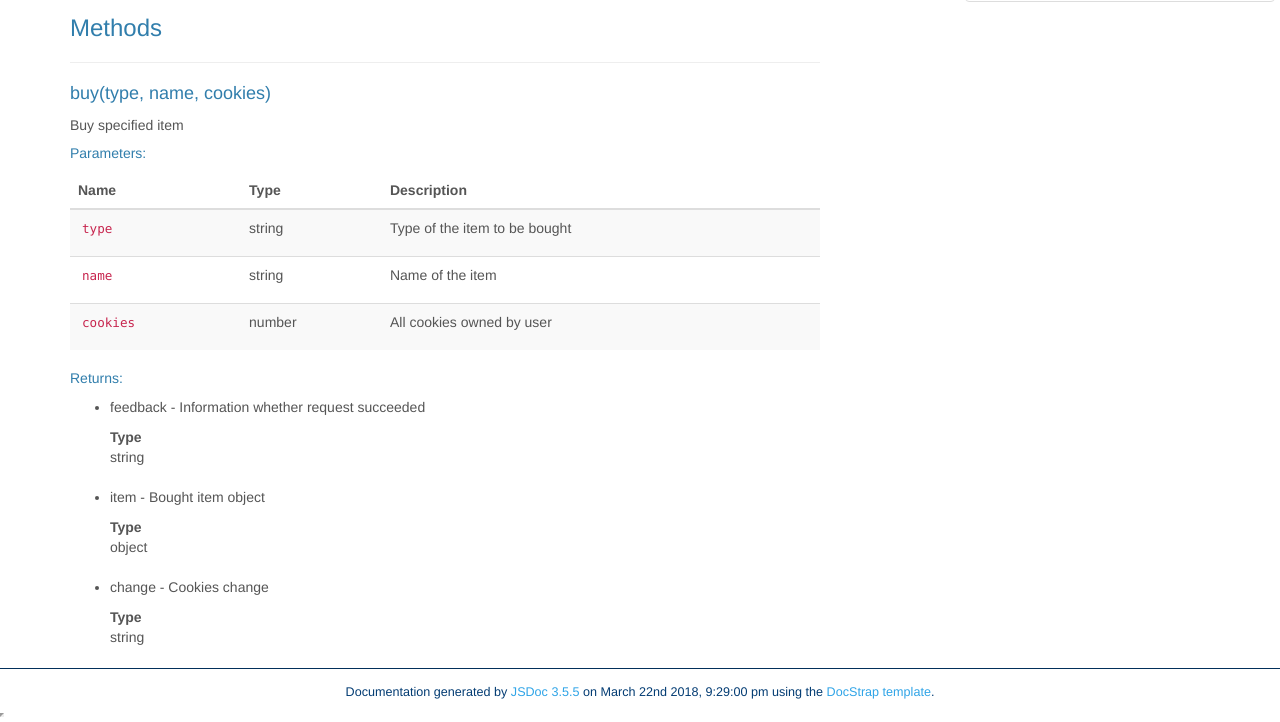
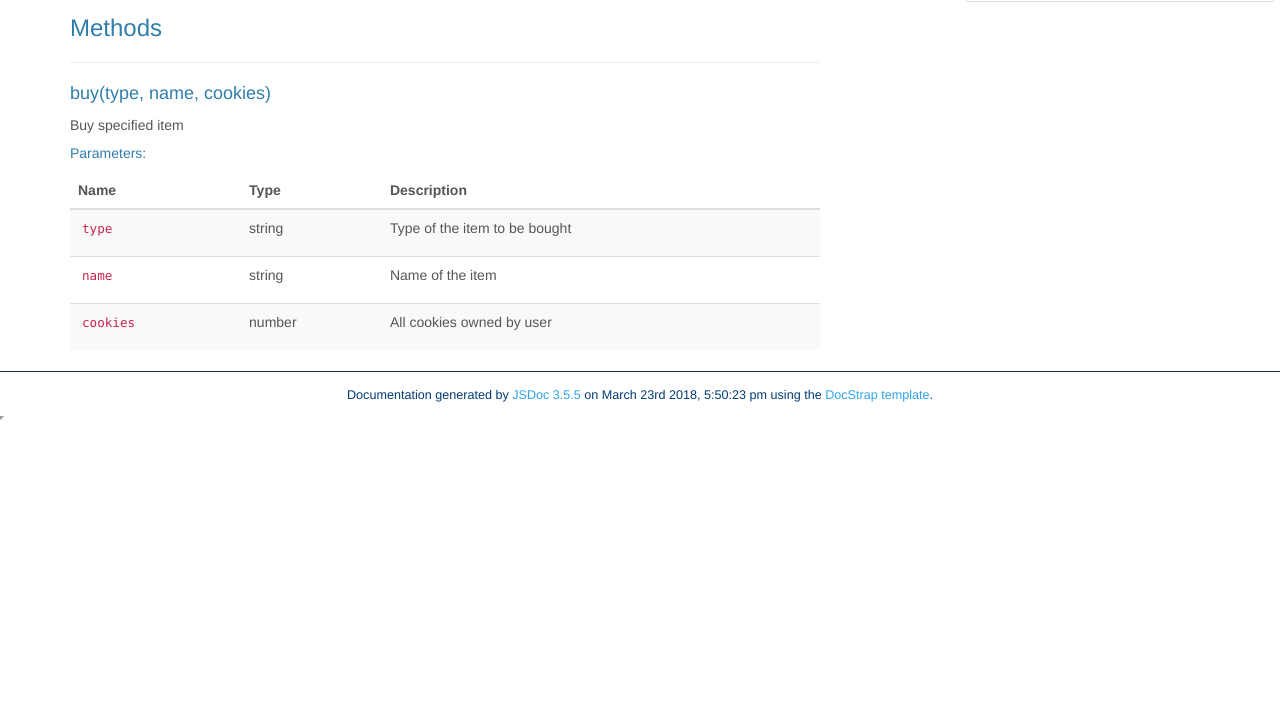
Before and after one commit to karolsw3/Cookieclicker, a website: page docs/gen/Shop.html in a window 1280 px wide. Shown: the part 271-993 px from the top of the page. After the commit the page ends 800 px from the top, so only its background shows below. Drawn offline with Linux system fonts and the light colour scheme.

Commit message:
Test shop class

```diff
--- a/docs/gen/Shop.html
+++ b/docs/gen/Shop.html
@@ -346,74 +346,6 @@
 
 
 
-    <h5>Returns:</h5>
-    <ul>
-            <li>
-<div class="param-desc">
-    <p>feedback - Information whether request succeeded</p>
-</div>
-
-
-
-<dl>
-    <dt>
-        Type
-    </dt>
-    <dd>
-
-<span class="param-type">string</span>
-
-
-
-    </dd>
-</dl>
-
-</li>
-
-            <li>
-<div class="param-desc">
-    <p>item - Bought item object</p>
-</div>
-
-
-
-<dl>
-    <dt>
-        Type
-    </dt>
-    <dd>
-
-<span class="param-type">object</span>
-
-
-
-    </dd>
-</dl>
-
-</li>
-
-            <li>
-<div class="param-desc">
-    <p>change - Cookies change</p>
-</div>
-
-
-
-<dl>
-    <dt>
-        Type
-    </dt>
-    <dd>
-
-<span class="param-type">string</span>
-
-
-
-    </dd>
-</dl>
-
-</li>
-        </ul>
 
 
 </dd>
@@ -468,7 +400,7 @@
 <span class="jsdoc-message">
 	Documentation generated by <a href="https://github.com/jsdoc3/jsdoc">JSDoc 3.5.5</a>
 
-		on March 22nd 2018, 9:29:00 pm
+		on March 23rd 2018, 5:50:23 pm
 
 	using the <a href="https://github.com/docstrap/docstrap">DocStrap template</a>.
 </span>
--- a/docs/gen/quicksearch.html
+++ b/docs/gen/quicksearch.html
@@ -7,7 +7,7 @@
     <script src="scripts/fulltext-search.js"></script>
 
     <script type="text/x-docstrap-searchdb">
-    {"classes.list.html":{"id":"classes.list.html","title":"Classes","body":" Documentation Classes GameShop Classes Classes Game Shop × Search results Close Documentation generated by JSDoc 3.5.5 on March 22nd 2018, 9:29:00 pm using the DocStrap template. "},"index.html":{"id":"index.html","title":"Index","body":" Documentation Classes GameShop × Search results Close Documentation generated by JSDoc 3.5.5 on March 22nd 2018, 9:29:00 pm using the DocStrap template. "},"Game.html":{"id":"Game.html","title":"Class: Game","body":" Documentation Classes GameShop Class: Game Game Basic game class. new Game() Methods cookieClick() Increase cookie amount by cookiesPerClick init() Initialise the game × Search results Close Documentation generated by JSDoc 3.5.5 on March 22nd 2018, 9:29:00 pm using the DocStrap template. "},"Shop.html":{"id":"Shop.html","title":"Class: Shop","body":" Documentation Classes GameShop Class: Shop Shop Shop class. new Shop() Methods buy(type, name, cookies) Buy specified item Parameters: Name Type Description type string Type of the item to be bought name string Name of the item cookies number All cookies owned by user Returns: feedback - Information whether request succeeded Type string item - Bought item object Type object change - Cookies change Type string × Search results Close Documentation generated by JSDoc 3.5.5 on March 22nd 2018, 9:29:00 pm using the DocStrap template. "}}
+    {"classes.list.html":{"id":"classes.list.html","title":"Classes","body":" Documentation Classes GameShop Classes Classes Game Shop × Search results Close Documentation generated by JSDoc 3.5.5 on March 23rd 2018, 5:50:23 pm using the DocStrap template. "},"index.html":{"id":"index.html","title":"Index","body":" Documentation Classes GameShop × Search results Close Documentation generated by JSDoc 3.5.5 on March 23rd 2018, 5:50:23 pm using the DocStrap template. "},"Game.html":{"id":"Game.html","title":"Class: Game","body":" Documentation Classes GameShop Class: Game Game Basic game class. new Game() Methods cookieClick() Increase cookie amount by cookiesPerClick init() Initialise the game × Search results Close Documentation generated by JSDoc 3.5.5 on March 23rd 2018, 5:50:23 pm using the DocStrap template. "},"Shop.html":{"id":"Shop.html","title":"Class: Shop","body":" Documentation Classes GameShop Class: Shop Shop Shop class. new Shop() Methods buy(type, name, cookies) Buy specified item Parameters: Name Type Description type string Type of the item to be bought name string Name of the item cookies number All cookies owned by user × Search results Close Documentation generated by JSDoc 3.5.5 on March 23rd 2018, 5:50:23 pm using the DocStrap template. "}}
     </script>
 
     <script type="text/javascript">
```
Also changed, not shown: docs/gen/Game.html (+1 -1 lines), docs/gen/classes.list.html (+1 -1 lines), docs/gen/index.html (+1 -1 lines), src/components/Shop.js (+10 -17 lines), test/shop.spec.js (added, +33 -0 lines), build/index.js.
